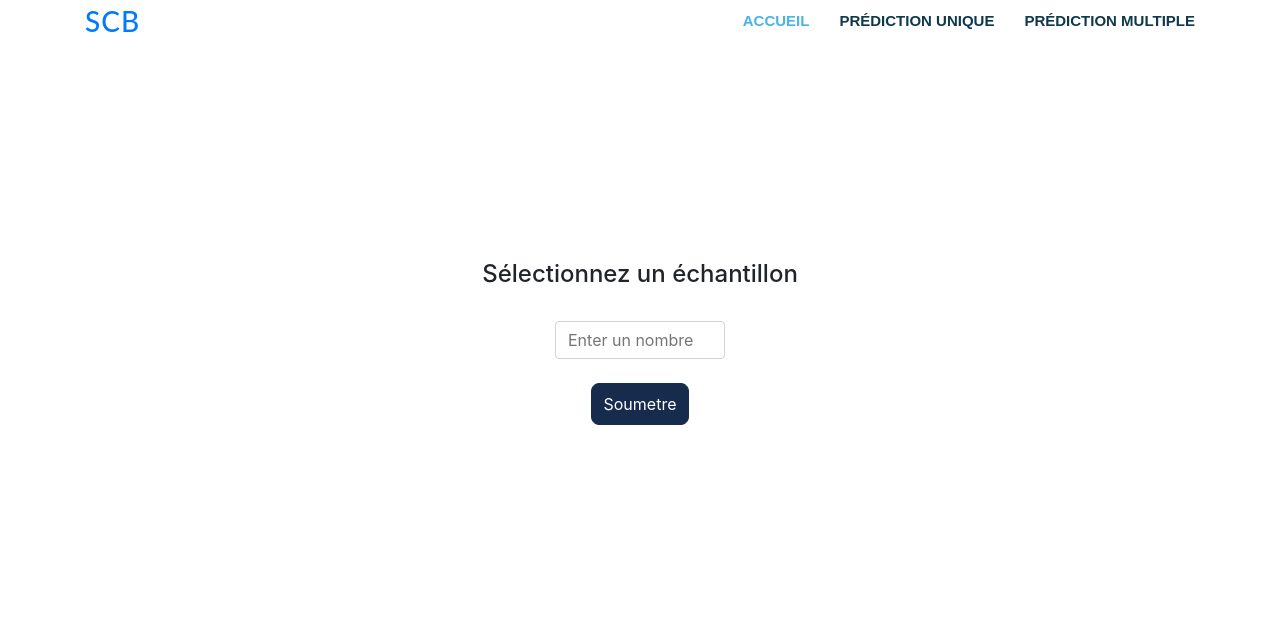
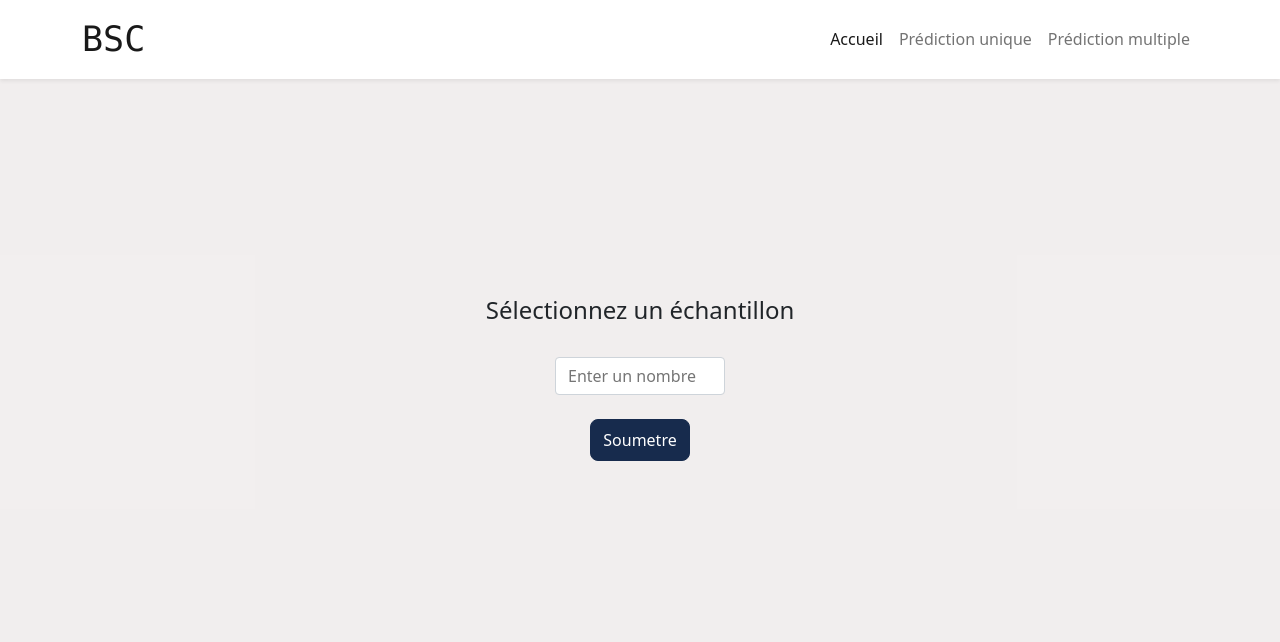
Before and after one commit to benmatrood/Analyse_bank, a Flask app: page /echantillon in a window 1280 px wide. Shown: the top 642 px of the page. Run offline with Flask 2, Linux system fonts and the light colour scheme; some libraries are stand-ins or nearby versions.

Commit message:
Add files via upload

```diff
--- a/static/css/style.css
+++ b/static/css/style.css
@@ -1,9 +1,29 @@
+
+body{
+  background-color:#f9f9f9 !important;
+}
+.navbar{
+  height: auto;
+  padding: 8px 0;
+
+}
+.navbar .logo h2{
+  font-size:35px;
+}
+.a{
+  text-decoration: none;
+}
+.logo{
+  font-size :35px;
+  font:bold;
+}
+
 .predict_section {
-    background-color:#101e38 ;
+    background-color:#f0ececc2;
     display: flex;
     justify-content: center;
     align-items: center;
-    height: 92vh;
+    height: 89vh;
 }
 
 .form-group select {
@@ -102,8 +122,13 @@
     }
     #hero .hero-img img {
       width: 80%;
+      height:100vh;
     }
   }
+
 /*--------------------------------------------------------------
 # Section copyright footer.html
 /* --------------------------------------------------------------*/
+/* body{ */
+  /* background-color:#f9f9f9; */
+/* } */
--- a/templates/echantillon.html
+++ b/templates/echantillon.html
@@ -4,7 +4,7 @@
     <meta charset="UTF-8">
     <meta http-equiv="X-UA-Compatible" content="IE=edge">
     <meta name="viewport" content="width=device-width, initial-scale=1.0">
-    <title>Document</title>
+    <title>SBC</title>
     <link rel="stylesheet" href="{{ url_for('static', filename='css/style.css') }}">
     <link rel="stylesheet" href="{{ url_for('static', filename='js/form.js') }}">
     <link rel="stylesheet" href="https://maxcdn.bootstrapcdn.com/bootstrap/4.0.0/css/bootstrap.min.css"
@@ -12,7 +12,11 @@
 
 </head>
 <body>
+  <link href="https://cdn.jsdelivr.net/npm/bootstrap@5.1.0/dist/css/bootstrap.min.css" rel="stylesheet" integrity="sha384-KyZXEAg3QhqLMpG8r+8fhAXLRk2vvoC2f3B09zVXn8CA5QIVfZOJ3BCsw2P0p/We" crossorigin="anonymous">
   {% include 'nav.html' %}
+  <section class=" container-fluid echtion_section">
+
+
    <div class=" div_echention text-center ">
        <h4>Sélectionnez un échantillon</h4><br>
     <form class="container text-center" action="{{url_for('output_1')}}" method="post">
@@ -24,11 +28,27 @@
         </div>
       </form>
 
-   </div>
+    </section>
+
+
 </body>
 </html>
+<style>
+  .echtion_section{
+    margin:0;
+    padding:0;
+    /* width: 100vh; */
+    background-color:#f0ececc2;
+    /* background-color:#101e38 ; */
+    display: flex;
+    justify-content: center;
+    align-items: center;
 
 
+  }
+
+
+</style>
 
 
 
--- a/templates/index.html
+++ b/templates/index.html
@@ -4,18 +4,18 @@
     <meta charset="UTF-8">
     <meta http-equiv="X-UA-Compatible" content="IE=edge">
     <meta name="viewport" content="width=device-width, initial-scale=1.0">
-    <title>Document</title>
+    <title>SBC</title>
     <meta charset="UTF-8">
     <meta http-equiv="X-UA-Compatible" content="IE=edge">
     <meta name="viewport" content="width=device-width, initial-scale=1.0">
     <link rel="stylesheet" href="https://maxcdn.bootstrapcdn.com/bootstrap/4.0.0/css/bootstrap.min.css"
         integrity="sha384-Gn5384xqQ1aoWXA+058RXPxPg6fy4IWvTNh0E263XmFcJlSAwiGgFAW/dAiS6JXm" crossorigin="anonymous">
-    <title>Analyse client</title>
     <link rel="stylesheet" href="{{ url_for('static', filename='css/style.css') }}">
     <link rel="stylesheet" href="{{ url_for('static', filename='js/form.js') }}">
     <link rel="stylesheet" href="https://cdnjs.cloudflare.com/ajax/libs/animate.css/4.1.1/animate.min.css" />
 </head>
 <body>
+  <link href="https://cdn.jsdelivr.net/npm/bootstrap@5.1.0/dist/css/bootstrap.min.css" rel="stylesheet" integrity="sha384-KyZXEAg3QhqLMpG8r+8fhAXLRk2vvoC2f3B09zVXn8CA5QIVfZOJ3BCsw2P0p/We" crossorigin="anonymous">
     {% include 'nav.html' %}
     <section id="hero" class="d-flex align-items-center">
 
--- a/templates/nav.html
+++ b/templates/nav.html
@@ -1,77 +1,18 @@
-<section>
-    <div class="container d-flex align-items-center justify-content-between">
-        <h1 class="logo"><a href="{{ url_for('main') }}">SCB</a></h1>
-            <nav id="navbar" class="navbar">
-              <ul>
-                <li><a class="nav-link scrollto active" href="{{ url_for('main') }}">Accueil</a></li>
-                <li><a class="nav-link scrollto" href="{{ url_for('hello_word') }}">Prédiction unique</a></li>
-                <li><a class="nav-link scrollto" href="{{ url_for('echantillon') }}">Prédiction multiple</a></li>
-              </ul>
-              <i class="bi bi-list mobile-nav-toggle"></i>
-            </nav><!-- .navbar -->
-          </div>
-
-</section>
-
-
-
-<style>
-.logo {
-  font-size: 28px;
-  margin: 0;
-  padding: 0;
-  line-height: 1;
-  /* font-weight: 700; */
-  letter-spacing: 1px;
-  text-transform: uppercase;
-  font-family: "Lato", sans-serif;
-}
-
-.navbar {
-  padding: 0;
-}
-
-.navbar ul {
-  margin: 0;
-  padding: 0;
-  display: flex;
-  list-style: none;
-  align-items: center;
-}
-
-.navbar li {
-  position: relative;
-}
-
-.navbar a, .navbar a:focus {
-  display: flex;
-  align-items: center;
-  justify-content: space-between;
-  padding: 10px 0 10px 30px;
-  font-family: "Dosis", sans-serif;
-  font-size: 15px;
-  font-weight: 600;
-  color: #0f394c;
-  white-space: nowrap;
-  transition: 0.3s;
-  text-transform: uppercase;
-}
-
-.navbar a i, .navbar a:focus i {
-  font-size: 12px;
-  line-height: 0;
-  margin-left: 5px;
-}
-
-.navbar a:hover, .navbar .active, .navbar .active:focus, .navbar li:hover > a {
-  color: #49b5e7;
-}
-@media (max-width: 1366px) {
-  .navbar .dropdown .dropdown ul {
-    left: -90%;
-  }
-  .navbar .dropdown .dropdown:hover > ul {
-    left: -100%;
-  }
-}
-</style>
+  <nav class="navbar navbar-expand-lg navbar-light  shadow-sm"  style="background-color: #fff;">
+    <div class="container">
+        <a class="navbar-brand" href="{{ url_for('main') }}"><samp class="logo">BSC</samp></a>
+        <div class="collapse navbar-collapse justify-content-end" id="navbarNav">
+            <ul class="navbar-nav">
+                <li class="nav-item">
+                    <a class="nav-link active" aria-current="page" href="{{ url_for('main') }}">Accueil</a>
+                </li>
+                <li class="nav-item">
+                    <a class="nav-link" href="{{ url_for('hello_word') }}">Prédiction unique</a>
+                </li>
+                <li class="nav-item">
+                    <a class="nav-link" href="{{ url_for('echantillon') }}" >Prédiction multiple</a>
+                </li>
+            </ul>
+        </div>
+    </div>
+</nav>
--- a/templates/prediction.html
+++ b/templates/prediction.html
@@ -7,7 +7,7 @@
     <meta name="viewport" content="width=device-width, initial-scale=1.0">
     <link rel="stylesheet" href="https://maxcdn.bootstrapcdn.com/bootstrap/4.0.0/css/bootstrap.min.css"
         integrity="sha384-Gn5384xqQ1aoWXA+058RXPxPg6fy4IWvTNh0E263XmFcJlSAwiGgFAW/dAiS6JXm" crossorigin="anonymous">
-    <title>Analyse client</title>
+    <title>SBC</title>
     <link rel="stylesheet" href="{{ url_for('static', filename='css/style.css') }}">
     <link rel="stylesheet" href="{{ url_for('static', filename='js/form.js') }}">
     <link rel="stylesheet" href="https://cdnjs.cloudflare.com/ajax/libs/animate.css/4.1.1/animate.min.css" />
@@ -18,7 +18,7 @@
     <!-- construction du formulaire -->
     <section class="predict_section">
         <div class="container">
-            <h2 class="text-white text-center mb-4">Analyse des clients</h2>
+            <h2 class=" text-center mb-4">Analyse des clients</h2>
             <div class="card col-5 mx-auto px-4 py-3">
                 <form method="POST" id="postForm">
                     <div class="form-row align-items-center">
--- a/templates/resultat.html
+++ b/templates/resultat.html
@@ -2,7 +2,7 @@
 <html lang="fr">
 
 <head>
-<title>Analyse</title>
+<title>SBC</title>
 <link rel="stylesheet" href="{{ url_for('static', filename='css/style.css') }}">
 <link rel="stylesheet" href="{{ url_for('static', filename='js/form.js') }}">
 <link href="https://cdn.jsdelivr.net/npm/bootstrap@5.0.2/dist/css/bootstrap.min.css" rel="stylesheet" integrity="sha384-EVSTQN3/azprG1Anm3QDgpJLIm9Nao0Yz1ztcQTwFspd3yD65VohhpuuCOmLASjC" crossorigin="anonymous">
```
Also changed, not shown: app.py (+0 -9 lines), static/assets/css/demo.css (+3 -4 lines), templates/resultat_.html (+6 -7 lines), static/assets/img/logo_large.png (added), static/assets/img/logo_small.png (added), 1 other file.
